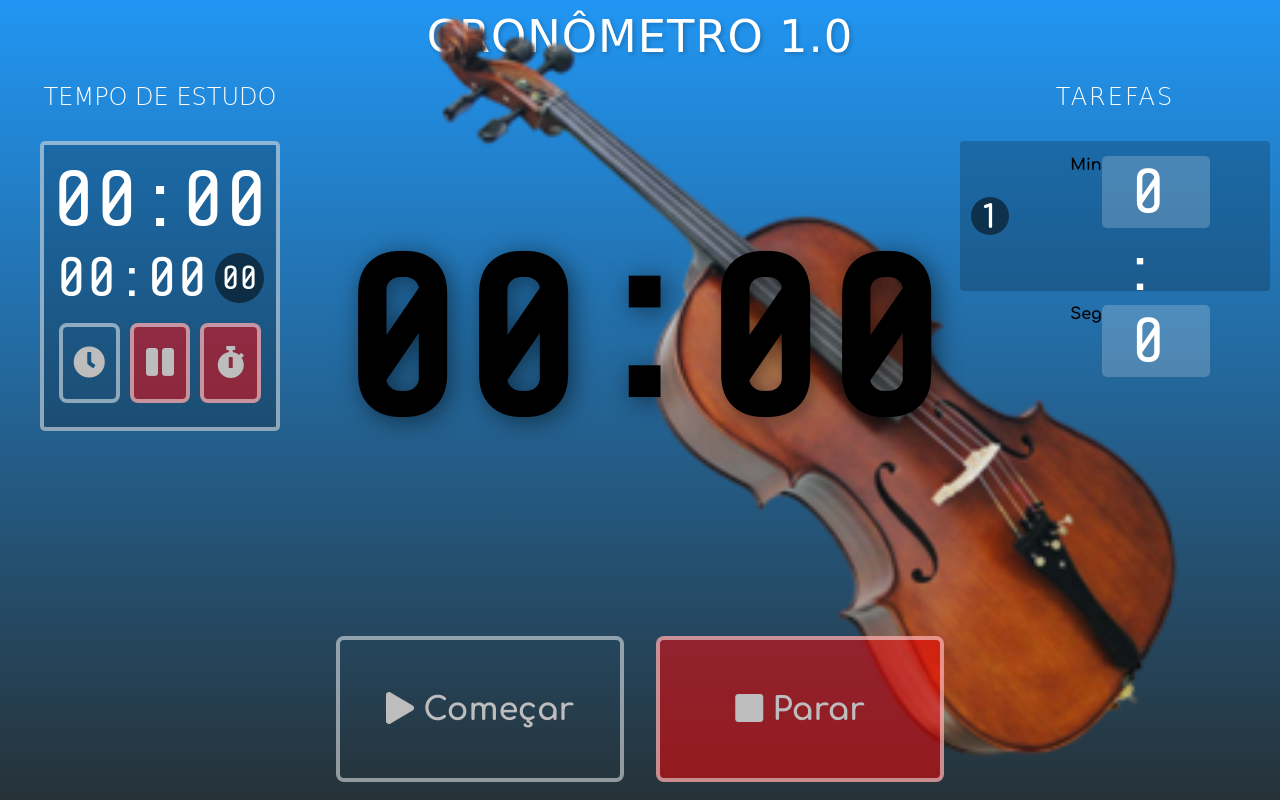
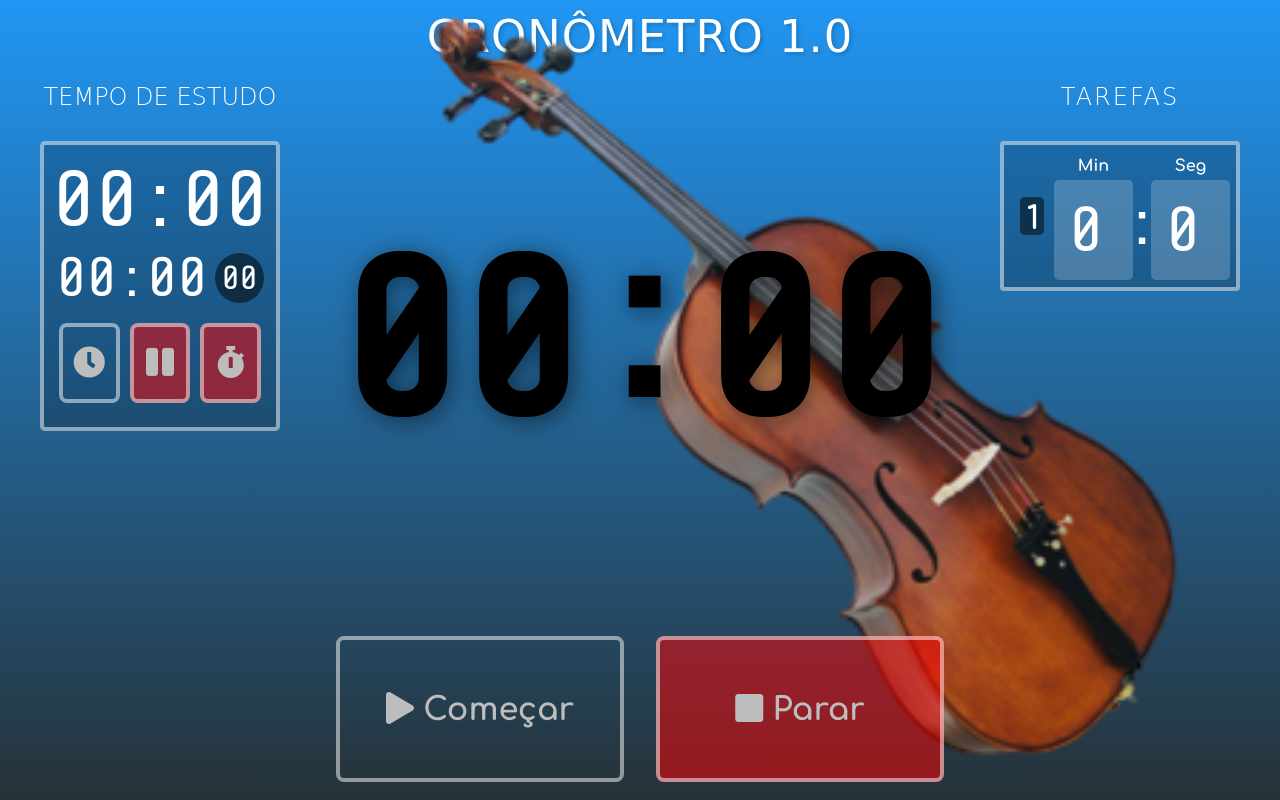
Before and after one commit to sialka/cronometro, a plain HTML site: page index.html in a window 1280 px wide. Drawn offline with nearby package versions, Linux system fonts and the light colour scheme; a web font is replaced by a local one.

```diff
--- a/assets/css/right.css
+++ b/assets/css/right.css
@@ -5,7 +5,7 @@ section .control .right {
   align-items: center;
   width: 25%;
   height: 100%;
-  padding-right: 10px;
+  /* padding-right: 10px; */
   font-family: "Comfortaa", cursive;
   /* font-family: "Raleway", sans-serif; */
   /* background: blue; */
@@ -30,21 +30,23 @@ section .control .right .task {
   display: flex;
   flex-direction: column;
   justify-content: space-between;
-  width: 100%;
+  width: 75%;
   height: 150px;
   margin: 20px auto;
   border-radius: 4px;
   background: rgba(0, 0, 0, 0.2);
-  /* border: 1px solid rgba(0, 0, 0, 0.1); */
+  border: 4px solid rgba(255, 255, 255, 0.5);
+  /* border: 4px solid #999; */
   /* box-shadow: 2px 2px 4px rgba(0, 0, 0, 0.2); */
 }
 
 section .control .right .task .group {
   display: flex;
   flex: column;
-  width: 100%;
-  height: 100%;
-  padding-right: 10px;
+  margin: auto auto;
+  width: 95%;
+  height: 90%;
+  /* padding-right: 10px; */
 }
 
 /* 1th div of group */
@@ -53,6 +55,7 @@ section .control .right .task .group .label {
   justify-content: center;
   align-items: center;
   width: 20%;
+  padding: 10px;
   /* background: red; */
 }
 
@@ -62,9 +65,9 @@ section .control .right .task .group .label label {
   /* border: 2px solid #000; */
   width: 1.2em;
   height: 1.2em;
-  padding-top: 3px;
-  padding-left: 12px;
-  border-radius: 50%;
+  padding-top: 4px;
+  padding-left: 7px;
+  border-radius: 5px;
   /* font-family: "Share Tech Mono", monospace; */
   font-family: "Comfortaa", cursive;
   font-weight: bolder;
@@ -75,37 +78,51 @@ section .control .right .task .group .label label {
 
 section .control .right .task .group .time {
   display: flex;
-  flex-direction: column;
+  flex-direction: row;
   justify-content: space-between;
-  margin: auto 0;
-  width: 80%;
-  height: 80%;
+  /* margin: auto 0; */
+  width: 100%;
+  height: 100%;
   /* background: green; */
 }
 
-section .control .right .task .group .time .title {
+/* section .control .right .task .group .time .title {
   text-align: center;
   color: #bdbdbd;
   letter-spacing: 2px;
   padding-bottom: 10px;
   /* padding-bottom: 10px; */
-  /* background: brown; */
-}
+/* background: brown; * /
+} */
 
 section .control .right .task .group .time .input {
   display: flex;
-  flex-direction: row;
+  flex-direction: column;
   justify-content: center;
   align-content: center;
-  height: 100%;
+  /* height: 100%; */
+  /* width: 90%; */
   /* background: blueviolet; */
+  width: 45%;
+}
+section .control .right .task .group .time .input:nth-child(2) {
+  /* background: khaki; */
+  width: 10%;
+}
+
+section .control .right .task .group .time .input label {
+  text-align: center;
+  padding: 5px 0;
+  color: #fff;
 }
 
 section .control .right .task .group .time .input input {
-  width: 45%;
+  width: 100%;
   height: 100%;
   font-size: 4em;
   text-align: center;
+  /* margin: 5px 10px; */
+  /* padding: 0; */
   /* border: 1px solid #999; */
   border: 0;
   outline: none;
@@ -118,8 +135,8 @@ section .control .right .task .group .time .input input {
 section .control .right .task .group .time .input span {
   display: flex;
   justify-content: center;
-  padding-top: 5px;
-  width: 10%;
+  padding-top: 35px;
+  width: 100%;
   height: 100%;
   font-size: 4em;
   text-align: center;
```
